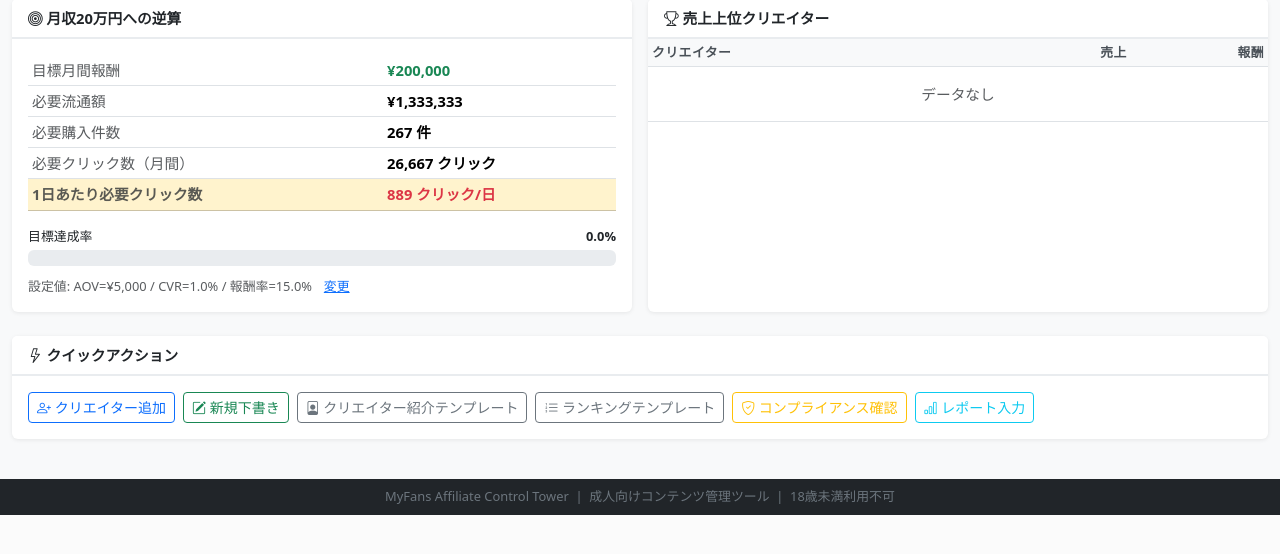
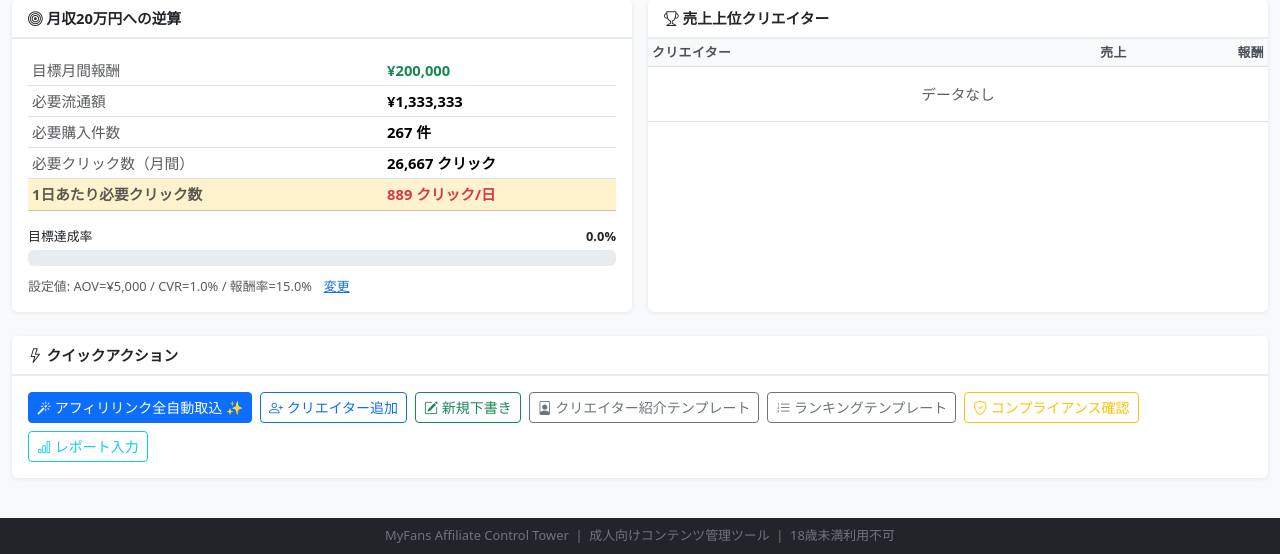
Before and after one commit to gomishu0930-beep/myfans-control, a FastAPI app: page /dashboard in a window 1280 px wide. Shown: the part 388-942 px from the top of the page. Before the commit the page ends 903 px from the top, so only its background shows below. Run offline with FastAPI, Linux system fonts and the light colour scheme.

Commit message:
feat: アフィリリンク全自動取込機能を追加 (auto-import, scraper, lazy-init fixes)

```diff
--- a/templates/dashboard.html
+++ b/templates/dashboard.html
@@ -156,6 +156,7 @@
     <div class="card">
       <div class="card-header"><i class="bi bi-lightning"></i> クイックアクション</div>
       <div class="card-body d-flex flex-wrap gap-2">
+        <a href="/auto-import" class="btn btn-sm btn-primary"><i class="bi bi-magic"></i> アフィリリンク全自動取込 ✨</a>
         <a href="/creators/new" class="btn btn-sm btn-outline-primary"><i class="bi bi-person-plus"></i> クリエイター追加</a>
         <a href="/drafts/new" class="btn btn-sm btn-outline-success"><i class="bi bi-pencil-square"></i> 新規下書き</a>
         <a href="/drafts/new?template_type=introduction" class="btn btn-sm btn-outline-secondary"><i class="bi bi-file-person"></i> クリエイター紹介テンプレート</a>
```
